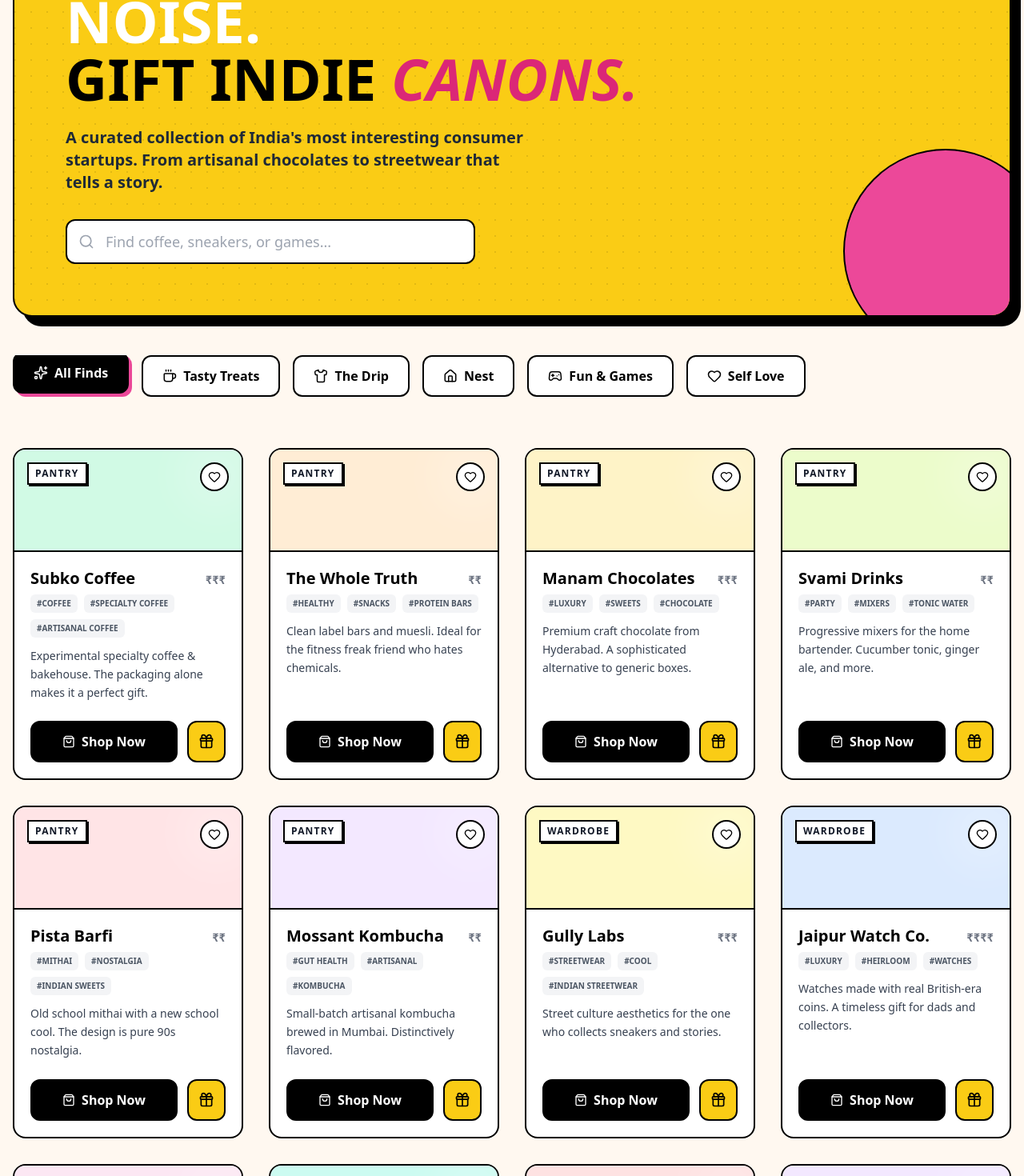
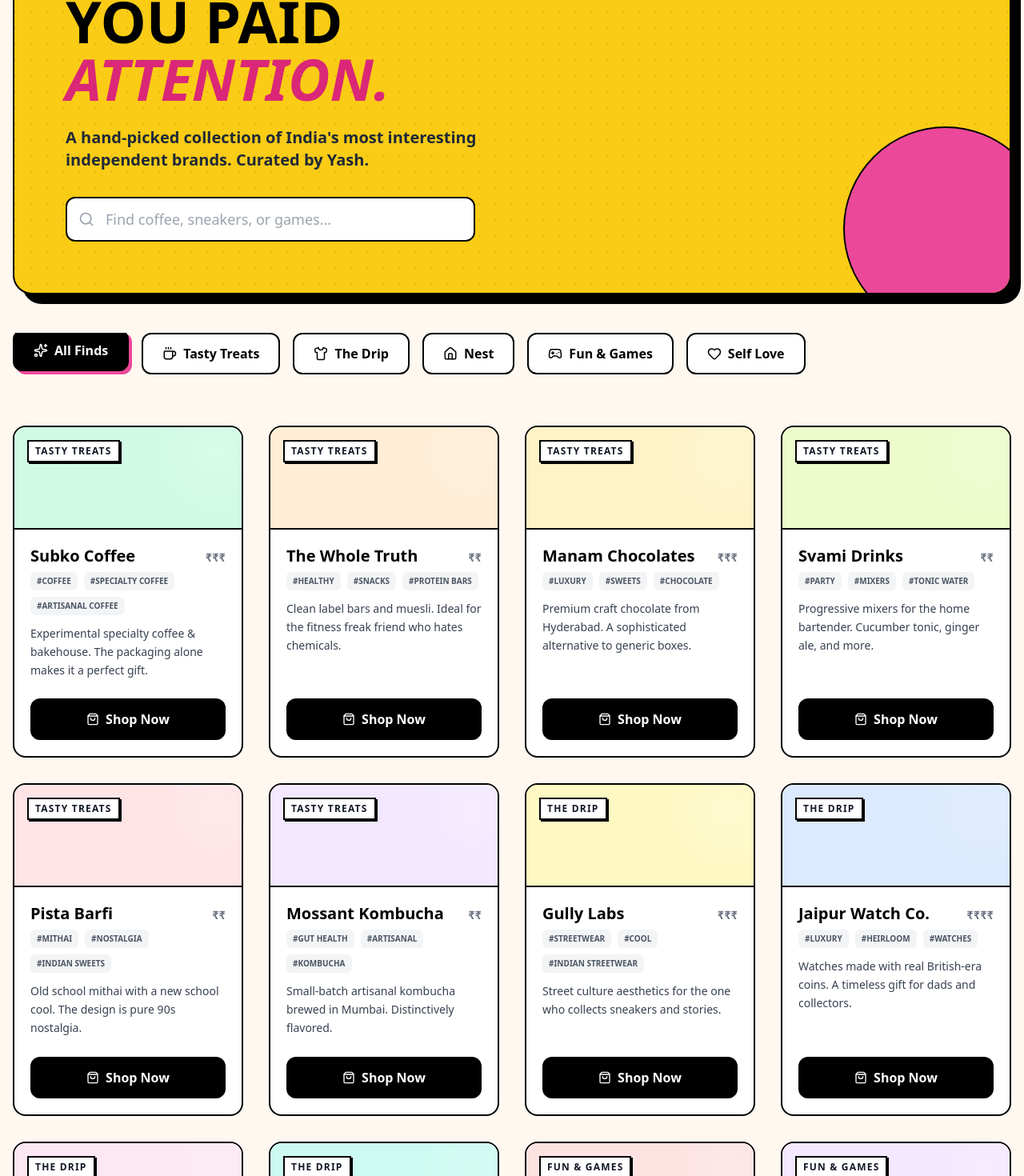
Before and after one commit to mogulmonk/the-indie-bazaar, a React (Vite) app: page / in a window 1280 px wide. Shown: the part 314-1784 px from the top of the page at 80% size. Built offline with nearby package versions, Linux system fonts and the light colour scheme.

Commit message:
Polish: new headline, unified category labels, remove dead UI

```diff
--- a/src/App.jsx
+++ b/src/App.jsx
@@ -51,13 +51,11 @@
                     The New Indian Aesthetic
                   </div>
                   <h2 className="text-5xl md:text-7xl font-black text-black leading-[0.9] mb-6">
-                    DITCH THE <br/>
-                    <span className="text-white text-stroke-black">NOISE.</span><br/>
-                    GIFT INDIE <span className="italic text-pink-600">CANONS.</span>
+                    GIFTS THAT PROVE <br/>
+                    YOU PAID <span className="italic text-pink-600">ATTENTION.</span>
                   </h2>
                   <p className="text-xl font-bold text-gray-800 mb-8 max-w-xl">
-                    A curated collection of India's most interesting consumer startups.
-                    From artisanal chocolates to streetwear that tells a story.
+                    A hand-picked collection of India's most interesting independent brands. Curated by Yash.
                   </p>
                   <div className="flex flex-col sm:flex-row gap-4 max-w-lg">
                     <div className="relative flex-grow">
--- a/src/components/BrandCard.jsx
+++ b/src/components/BrandCard.jsx
@@ -1,15 +1,20 @@
-import { Heart, ShoppingBag, Gift } from 'lucide-react';
+import { ShoppingBag } from 'lucide-react';
+
+const CATEGORY_LABELS = {
+  Pantry: 'TASTY TREATS',
+  Wardrobe: 'THE DRIP',
+  Living: 'NEST',
+  Play: 'FUN & GAMES',
+  Self: 'SELF LOVE',
+};
 
 const BrandCard = ({ brand }) => (
   <div className="group relative flex flex-col bg-white border-2 border-black rounded-2xl overflow-hidden hover:shadow-[8px_8px_0px_0px_rgba(0,0,0,1)] transition-all duration-200 hover:-translate-y-1">
     <div className={`h-32 ${brand.color} border-b-2 border-black p-4 flex items-start justify-between relative overflow-hidden`}>
       <div className="absolute -right-4 -top-4 w-24 h-24 bg-white/20 rounded-full blur-xl"></div>
       <div className="z-10 bg-white border-2 border-black px-2 py-1 text-xs font-bold uppercase tracking-widest shadow-[2px_2px_0px_0px_rgba(0,0,0,1)]">
-        {brand.category}
+        {CATEGORY_LABELS[brand.category] || brand.category.toUpperCase()}
       </div>
-      <button className="z-10 p-2 bg-white border-2 border-black rounded-full hover:bg-pink-100 transition-colors" title="Add to Wishlist">
-        <Heart size={16} className="text-black group-hover:fill-black" />
-      </button>
     </div>
 
     <div className="p-5 flex flex-col flex-grow">
@@ -27,13 +32,10 @@
       <p className="text-gray-700 text-sm font-medium leading-relaxed mb-6 flex-grow">
         {brand.description}
       </p>
-      <div className="grid grid-cols-[1fr_auto] gap-3 mt-auto">
-        <a href={brand.url} target="_blank" rel="noopener noreferrer" className="flex items-center justify-center gap-2 bg-black text-white font-bold py-3 px-4 rounded-xl hover:bg-gray-800 transition-colors border-2 border-black">
+      <div className="mt-auto">
+        <a href={brand.url} target="_blank" rel="noopener noreferrer" className="flex items-center justify-center gap-2 bg-black text-white font-bold py-3 px-4 rounded-xl hover:bg-gray-800 transition-colors border-2 border-black w-full">
           <ShoppingBag size={16} /> Shop Now
         </a>
-        <button className="flex items-center justify-center p-3 bg-yellow-400 border-2 border-black rounded-xl hover:bg-yellow-300 transition-colors text-black" title="Gift This">
-          <Gift size={20} />
-        </button>
       </div>
     </div>
   </div>
```
